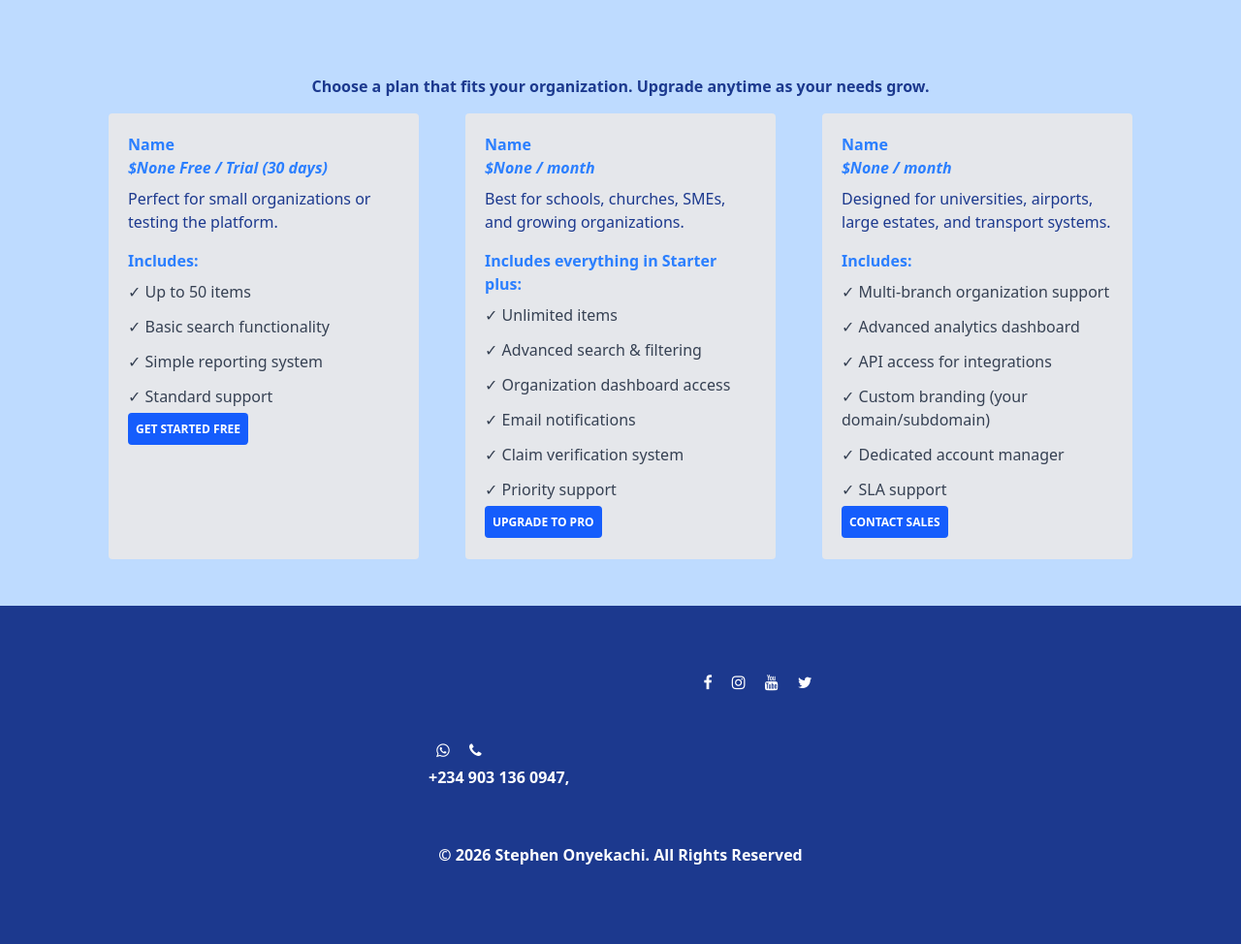
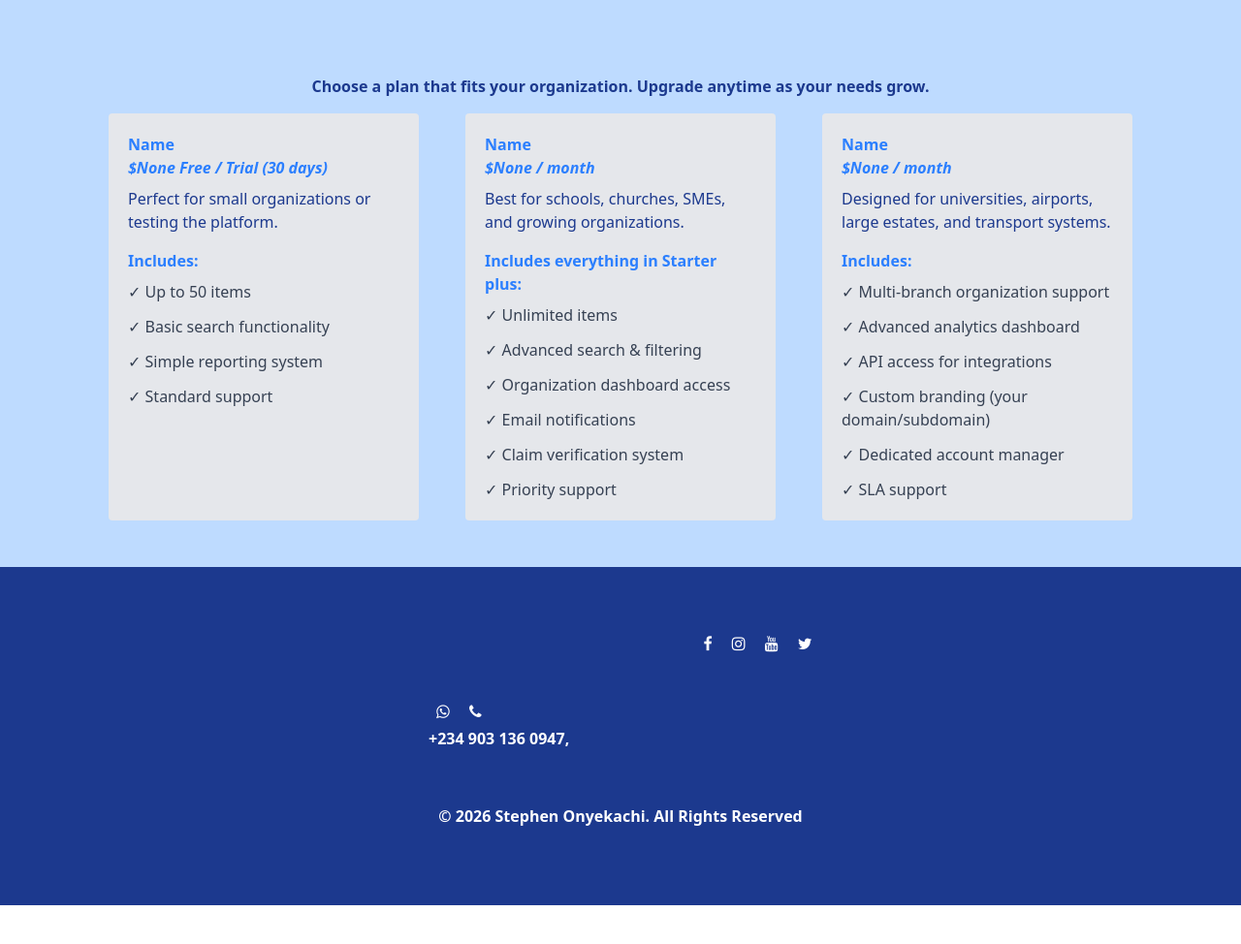
Before and after one commit to StephenOnyekachi/lostbutfound, a Django app: page / in a window 1280 px wide. Shown: the part 2123-3097 px from the top of the page at 97% size. After the commit the page ends 3057 px from the top, so only its background shows below. Run offline with Django 5.2, Linux system fonts and the light colour scheme; data comes from the database, SQL or seed files in the repository; data that the repository does not hold is empty; style sheets or scripts are compiled from the project's sources; parts of the project's set-up code (start-up, migrations or seed data) failed here and were passed over.

Commit message:
removing plan button

```diff
--- a/template/index.html
+++ b/template/index.html
@@ -226,12 +226,6 @@
                 <li>✓ Standard support</li>
             </ul>
 
-            <div class="py-2">
-                <a href="#"
-                    class="bg-blue-600 text-white text-xs p-2 uppercase font-semibold rounded">
-                    Get Started Free
-                </a>
-            </div>
         </div>
         <div class="bg-gray-200 w-80 p-5 rounded m-2 shadow zoom-in">
             <h3 class="font-bold text-blue-500">
@@ -255,12 +249,6 @@
                 <li>✓ Priority support</li>
             </ul>
 
-            <div class="py-2">
-                <a href="#"
-                    class="bg-blue-600 text-white text-xs p-2 uppercase font-semibold rounded">
-                    Upgrade to Pro
-                </a>
-            </div>
         </div>
         <div class="bg-gray-200 w-80 p-5 rounded m-2 shadow zoom-in">
             <h3 class="font-bold text-blue-500">
@@ -284,12 +272,6 @@
                 <li>✓ SLA support</li>
             </ul>
 
-            <div class="py-2">
-                <a href="#"
-                    class="bg-blue-600 text-white text-xs p-2 uppercase font-semibold rounded">
-                    Contact Sales
-                </a>
-            </div>
         </div>
     </div>
 
```
